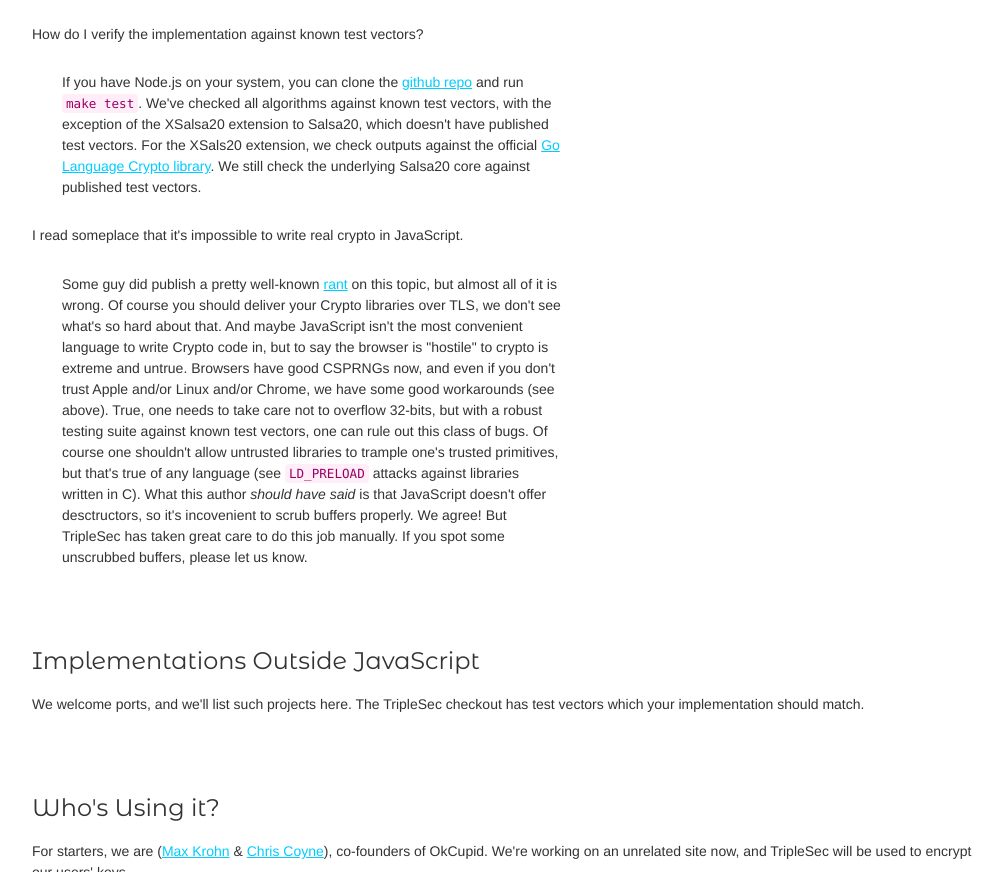
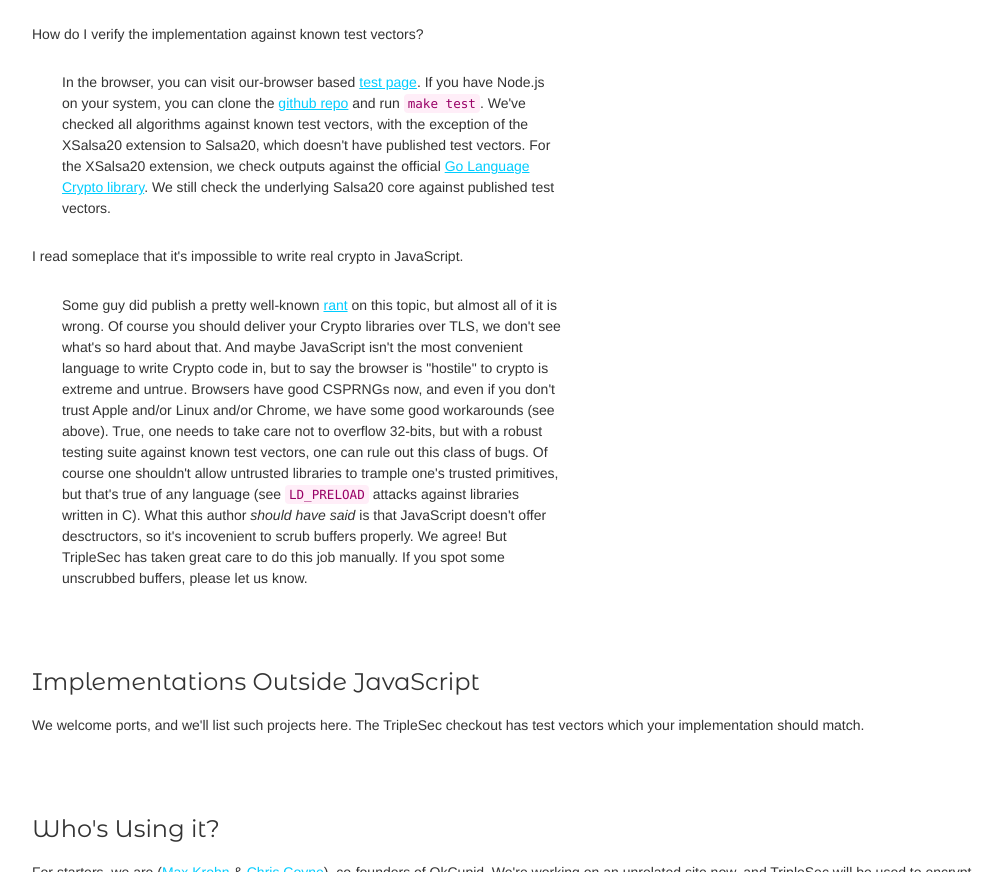
Before and after one commit to keybase/triplesec, a website: page index.html in a window 1280 px wide. Shown: the part 4984-5856 px from the top of the page, without its empty margins (233-1236 px from the left). Drawn offline with Linux system fonts and the light colour scheme.

Commit message:
index changes

```diff
--- a/index.html
+++ b/index.html
@@ -493,15 +493,15 @@
               </p>
               <h5>How do I verify the implementation against known test vectors?</h5>
               <p class="answer">
+                In the browser, you can visit our-browser based
+                <a href="test/browser/index.html">test page</a>.
                 If you have Node.js on your system, you can clone the
                 <a href="http://github.com/keybase/triplesec">github repo</a>
                 and run <code>make test</code>.  We've checked all algorithms
                 against known test vectors, with the exception of the XSalsa20
-                extension to Salsa20, which
-                doesn't have published test vectors.
-                For the XSals20 extension, we check outputs against the official
-                <a href="https://code.google.com/p/go/source/browse/?repo=crypto">Go Language Crypto library</a>. We still check the underlying Salsa20
-                core against published test vectors.
+                extension to Salsa20, which doesn't have published test vectors.
+                For the XSalsa20 extension, we check outputs against the official
+                <a href="https://code.google.com/p/go/source/browse/?repo=crypto">Go Language Crypto library</a>. We still check the underlying Salsa20 core against published test vectors.
               </p>
               <h5>I read someplace that it's impossible to write real crypto in
                 JavaScript.</h5>
```
